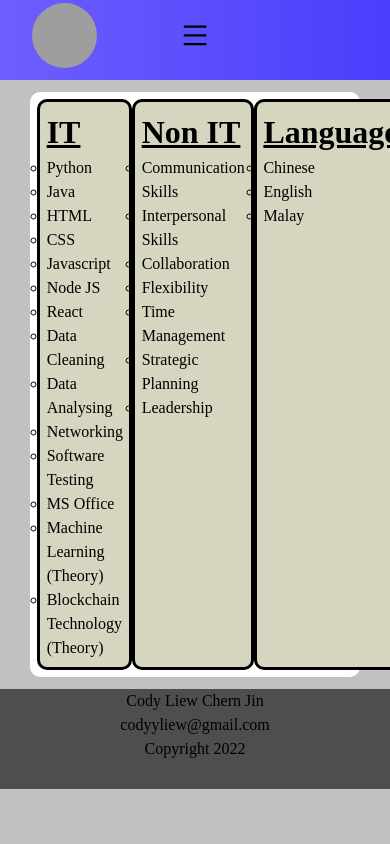
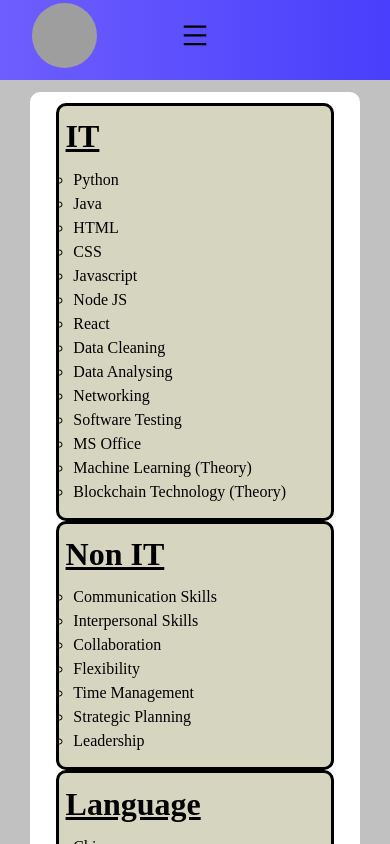
Before and after one commit to codyy6/React-Website, a React (Create React App) app: page /skills in a window 390 px wide. Shown: the top 844 px of the page. Built offline with nearby package versions, Linux system fonts and the light colour scheme; grey boxes are pictures that could not be loaded.

Commit message:
added skills styling

```diff
--- a/src/components/pages/Skills/Skills.css
+++ b/src/components/pages/Skills/Skills.css
@@ -6,7 +6,7 @@
     width:90%;
     height: auto;
     background: white;
-    padding: 2%;
+    padding: 3%;
     margin: auto;
     border-radius: 10px;
     list-style: none;
@@ -19,3 +19,16 @@
     margin: 0;
     border-style: solid;
 }
+.list{
+    align-items: baseline;
+    padding: 3%;
+}
+
+@media screen and (max-width: 1000px) {
+    .card1{
+        display: block;
+    }
+    .category{
+        margin: auto;
+    }
+}
```
